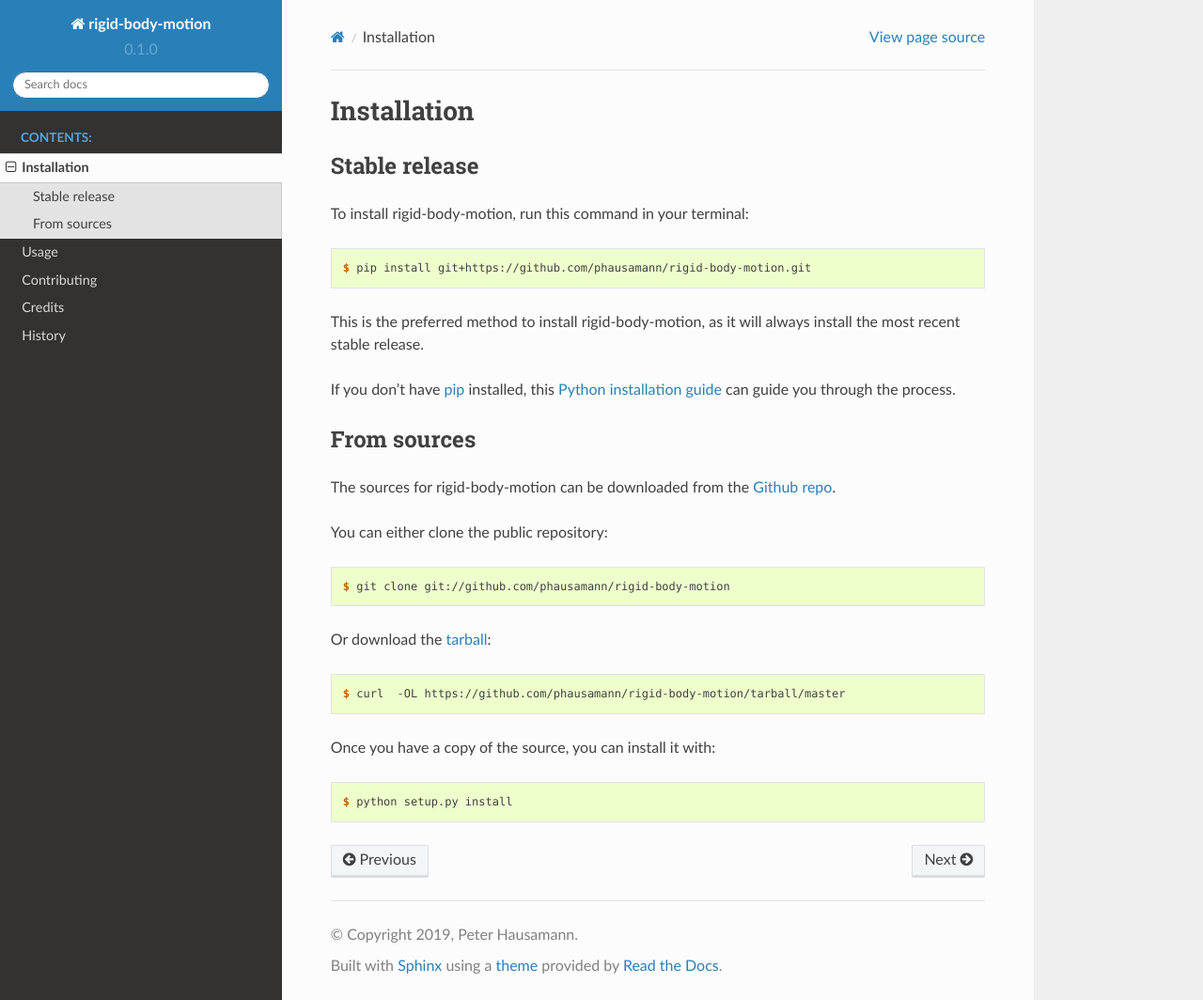
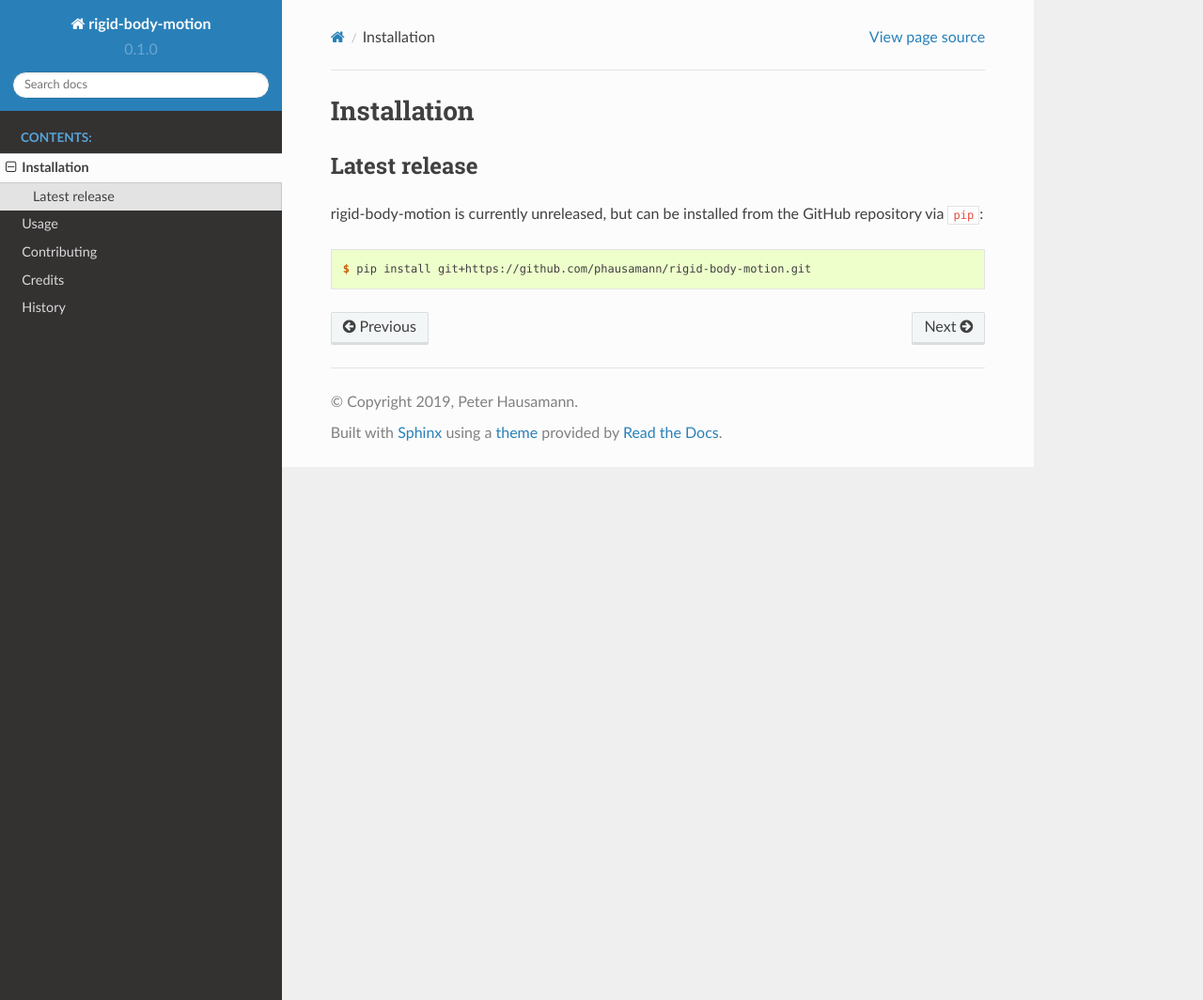
Before and after one commit to phausamann/rigid-body-motion, a Sphinx documentation site: the page built from docs/installation.rst, in a window 1280 px wide and 1064 px high. Shown: the whole window at 94% size. Built offline with Sphinx 7.4.7 and the Read the Docs theme 2.0.0, drawn with Linux system fonts in a browser that asks for light colours; pages that are not in the unit, such as notebooks, are missing from menus; the version number is read from the project's files by our own code.

```diff
--- a/HISTORY.rst
+++ b/HISTORY.rst
@@ -3,6 +3,6 @@ History
 =======
 
 0.1.0 (tbd)
-------------------
+-----------
 
 * First release on PyPI.
--- a/docs/conf.py
+++ b/docs/conf.py
@@ -32,7 +32,17 @@ import rigid_body_motion
 
 # Add any Sphinx extension module names here, as strings. They can be
 # extensions coming with Sphinx (named 'sphinx.ext.*') or your custom ones.
-extensions = ['sphinx.ext.autodoc', 'sphinx.ext.viewcode']
+extensions = [
+    'sphinx.ext.autodoc',
+    'sphinx.ext.viewcode',
+    'sphinx.ext.autosummary',
+    # 'sphinx.ext.napoleon',
+    'numpydoc',
+]
+
+autosummary_generate = True
+# numpydoc_class_members_toctree = True
+numpydoc_show_class_members = False
 
 # Add any paths that contain templates here, relative to this directory.
 templates_path = ['_templates']
--- a/docs/installation.rst
+++ b/docs/installation.rst
@@ -5,47 +5,12 @@ Installation
 ============
 
 
-Stable release
+Latest release
 --------------
 
-To install rigid-body-motion, run this command in your terminal:
+rigid-body-motion is currently unreleased, but can be installed from the GitHub
+repository via ``pip``:
 
 .. code-block:: console
 
     $ pip install git+https://github.com/phausamann/rigid-body-motion.git
-
-This is the preferred method to install rigid-body-motion, as it will always install the most recent stable release.
-
-If you don't have `pip`_ installed, this `Python installation guide`_ can guide
-you through the process.
-
-.. _pip: https://pip.pypa.io
-.. _Python installation guide: http://docs.python-guide.org/en/latest/starting/installation/
-
-
-From sources
-------------
-
-The sources for rigid-body-motion can be downloaded from the `Github repo`_.
-
-You can either clone the public repository:
-
-.. code-block:: console
-
-    $ git clone git://github.com/phausamann/rigid-body-motion
-
-Or download the `tarball`_:
-
-.. code-block:: console
-
-    $ curl  -OL https://github.com/phausamann/rigid-body-motion/tarball/master
-
-Once you have a copy of the source, you can install it with:
-
-.. code-block:: console
-
-    $ python setup.py install
-
-
-.. _Github repo: https://github.com/phausamann/rigid-body-motion
-.. _tarball: https://github.com/phausamann/rigid-body-motion/tarball/master
```
Also changed, not shown: docs/requirements.txt (added, +8 -0 lines), readthedocs.yml (added, +19 -0 lines).
